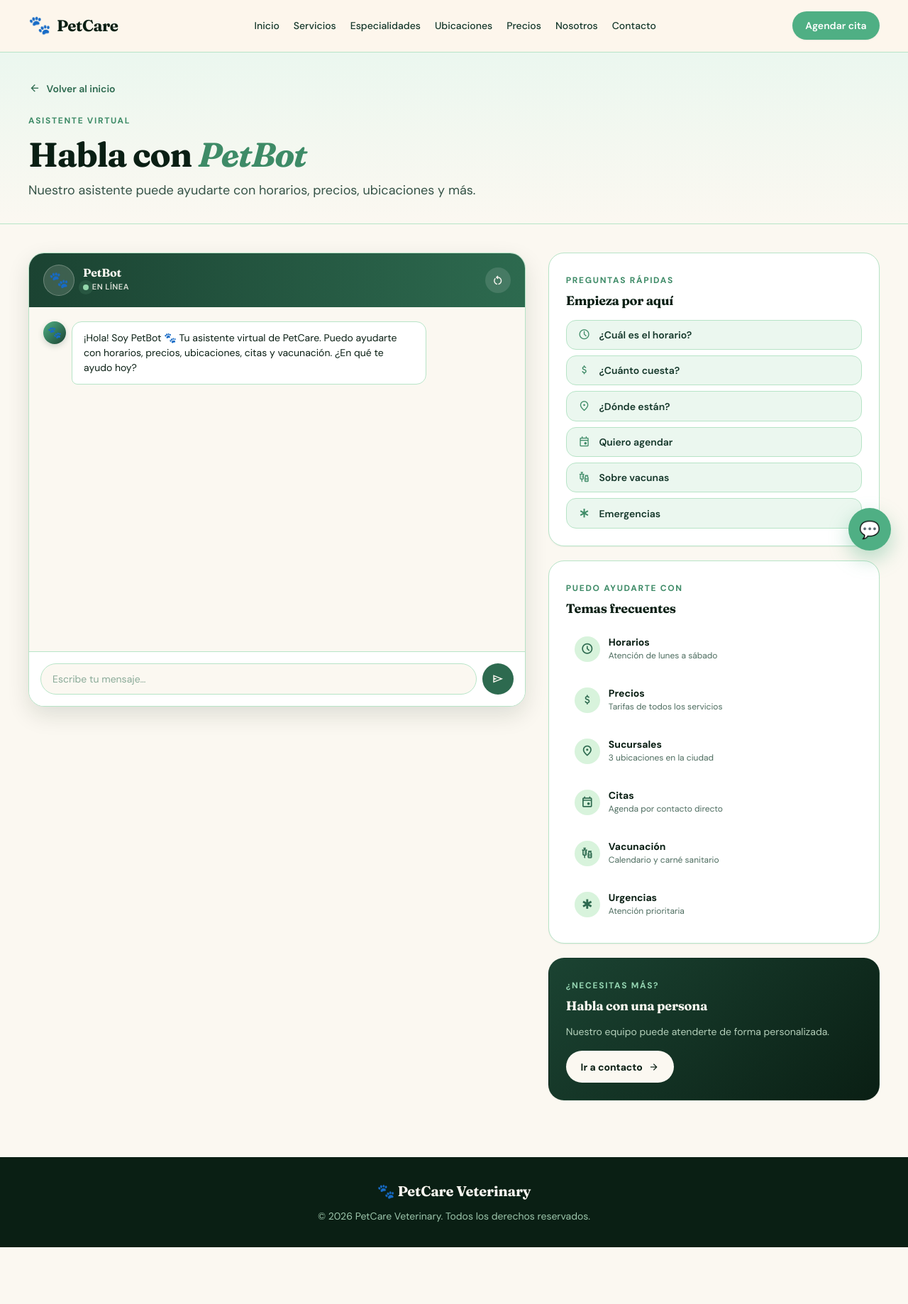
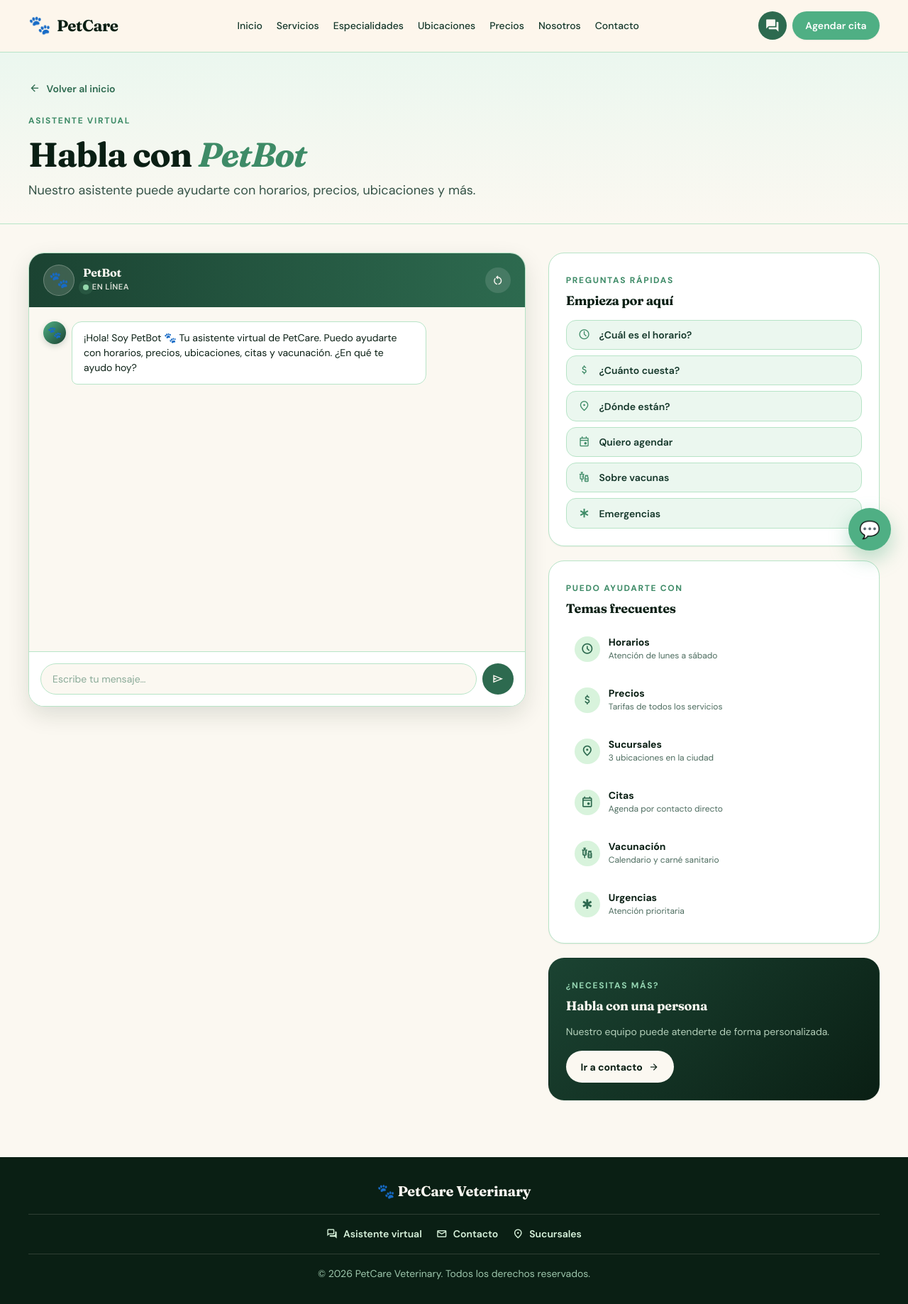
Before and after one commit to ANTONIO30-09/petcare-veterinary-web, an Angular app: page /chatbot in a window 1280 px wide. Shown: the whole page at 71% size. Before the commit the page ends 1758 px from the top, so only its background shows below. Built offline with nearby package versions, Linux system fonts and the light colour scheme.

Commit message:
feat(chatbot): enlaces a la página completa desde navbar, footer y widget

```diff
--- a/src/app/shared/components/chatbot-widget/chatbot-widget.html
+++ b/src/app/shared/components/chatbot-widget/chatbot-widget.html
@@ -12,6 +12,16 @@
   <section class="chatbot-panel" role="dialog" aria-label="Chat de PetCare">
     <header class="chatbot-panel__header">
       <span class="chatbot-panel__title">PetBot 🐾</span>
+      <div class="chatbot-panel__actions">
+        <a
+          class="chatbot-panel__expand"
+          routerLink="/chatbot"
+          aria-label="Abrir versión completa del chat"
+          title="Abrir versión completa"
+          (click)="toggle()"
+        >
+          <span class="material-symbols-outlined">open_in_full</span>
+        </a>
         <button
           type="button"
           class="chatbot-panel__close"
@@ -20,6 +30,7 @@
         >
           ✕
         </button>
+      </div>
     </header>
 
     <div #messageList class="chatbot-panel__messages">
--- a/src/app/shared/components/chatbot-widget/chatbot-widget.scss
+++ b/src/app/shared/components/chatbot-widget/chatbot-widget.scss
@@ -60,6 +60,28 @@
     font-weight: 700;
     font-size: var(--pc-fs-base);
     letter-spacing: -0.01em;
+  }
+
+  &__actions {
+    display: flex;
+    align-items: center;
+    gap: 0.25rem;
+  }
+
+  &__expand {
+    background: transparent;
+    color: var(--pc-cream-50);
+    text-decoration: none;
+    display: flex;
+    align-items: center;
+    justify-content: center;
+    padding: 0.25rem;
+    border-radius: var(--pc-radius-sm);
+    transition: background var(--pc-transition-fast);
+
+    .material-symbols-outlined { font-size: 1rem; }
+
+    &:hover { background: rgba(253, 246, 236, 0.18); }
   }
 
   &__close {
--- a/src/app/shared/components/footer/footer.html
+++ b/src/app/shared/components/footer/footer.html
@@ -1,6 +1,22 @@
 <footer class="footer">
   <div class="footer__inner">
     <p class="footer__brand">🐾 PetCare Veterinary</p>
+
+    <nav class="footer__nav" aria-label="Enlaces del pie">
+      <a class="footer__nav-link" routerLink="/chatbot">
+        <span class="material-symbols-outlined" aria-hidden="true">forum</span>
+        Asistente virtual
+      </a>
+      <a class="footer__nav-link" routerLink="/contacto">
+        <span class="material-symbols-outlined" aria-hidden="true">mail</span>
+        Contacto
+      </a>
+      <a class="footer__nav-link" routerLink="/ubicaciones">
+        <span class="material-symbols-outlined" aria-hidden="true">location_on</span>
+        Sucursales
+      </a>
+    </nav>
+
     <p class="footer__copy">© {{ year }} PetCare Veterinary. Todos los derechos reservados.</p>
   </div>
 </footer>
--- a/src/app/shared/components/footer/footer.scss
+++ b/src/app/shared/components/footer/footer.scss
@@ -13,7 +13,7 @@
     display: flex;
     flex-direction: column;
     align-items: center;
-    gap: var(--pc-space-2);
+    gap: var(--pc-space-4);
     text-align: center;
   }
 
@@ -25,6 +25,38 @@
     letter-spacing: -0.01em;
   }
 
+  &__nav {
+    display: flex;
+    flex-wrap: wrap;
+    gap: var(--pc-space-5);
+    justify-content: center;
+    padding: var(--pc-space-4) 0;
+    border-top: 1px solid rgba(253, 246, 236, 0.15);
+    border-bottom: 1px solid rgba(253, 246, 236, 0.15);
+    width: 100%;
+  }
+
+  &__nav-link {
+    display: inline-flex;
+    align-items: center;
+    gap: var(--pc-space-2);
+    color: var(--pc-green-100);
+    font-size: var(--pc-fs-sm);
+    font-weight: 600;
+    text-decoration: none;
+    transition: color var(--pc-transition-fast), transform var(--pc-transition-fast);
+
+    .material-symbols-outlined {
+      font-size: 1rem;
+      font-variation-settings: 'FILL' 0, 'wght' 500, 'GRAD' 0, 'opsz' 20;
+    }
+
+    &:hover {
+      color: var(--pc-cream-50);
+      transform: translateY(-1px);
+    }
+  }
+
   &__copy {
     margin: 0;
     color: var(--pc-green-200);
@@ -32,3 +64,7 @@
     opacity: 0.85;
   }
 }
+
+@media (max-width: 480px) {
+  .footer__nav { flex-direction: column; gap: var(--pc-space-3); }
+}
--- a/src/app/shared/components/footer/footer.ts
+++ b/src/app/shared/components/footer/footer.ts
@@ -1,7 +1,9 @@
 import { ChangeDetectionStrategy, Component } from '@angular/core';
+import { RouterLink } from '@angular/router';
 
 @Component({
   selector: 'app-footer',
+  imports: [RouterLink],
   templateUrl: './footer.html',
   styleUrl: './footer.scss',
   changeDetection: ChangeDetectionStrategy.OnPush,
--- a/src/app/shared/components/navbar/navbar.html
+++ b/src/app/shared/components/navbar/navbar.html
@@ -15,6 +15,17 @@
       <a routerLink="/contacto" routerLinkActive="active">Contacto</a>
     </nav>
 
-    <a class="navbar__cta" routerLink="/contacto">Agendar cita</a>
+    <div class="navbar__actions">
+      <a
+        class="navbar__icon-link"
+        routerLink="/chatbot"
+        routerLinkActive="active"
+        aria-label="Abrir asistente virtual"
+        title="Asistente virtual"
+      >
+        <span class="material-symbols-outlined">forum</span>
+      </a>
+      <a class="navbar__cta" routerLink="/contacto">Agendar cita</a>
+    </div>
   </div>
 </header>
--- a/src/app/shared/components/navbar/navbar.scss
+++ b/src/app/shared/components/navbar/navbar.scss
@@ -83,6 +83,44 @@
     }
   }
 
+  &__actions {
+    display: flex;
+    align-items: center;
+    gap: var(--pc-space-2);
+  }
+
+  &__icon-link {
+    position: relative;
+    width: 2.5rem;
+    height: 2.5rem;
+    border-radius: var(--pc-radius-full);
+    display: flex;
+    align-items: center;
+    justify-content: center;
+    color: var(--pc-green-800);
+    text-decoration: none;
+    transition: background var(--pc-transition-fast), color var(--pc-transition-fast);
+
+    .material-symbols-outlined {
+      font-size: 1.25rem;
+      font-variation-settings: 'FILL' 0, 'wght' 500, 'GRAD' 0, 'opsz' 24;
+    }
+
+    &:hover {
+      background: var(--pc-green-100);
+      color: var(--pc-green-950);
+    }
+
+    &.active {
+      background: var(--pc-green-700);
+      color: var(--pc-cream-50);
+
+      .material-symbols-outlined {
+        font-variation-settings: 'FILL' 1, 'wght' 500, 'GRAD' 0, 'opsz' 24;
+      }
+    }
+  }
+
   &__cta {
     padding: 0.55rem 1.15rem;
     border-radius: var(--pc-radius-full);
```
Also changed, not shown: src/app/shared/components/chatbot-widget/chatbot-widget.ts (+2 -5 lines). Lines whose indentation alone changed are shown as unchanged.
